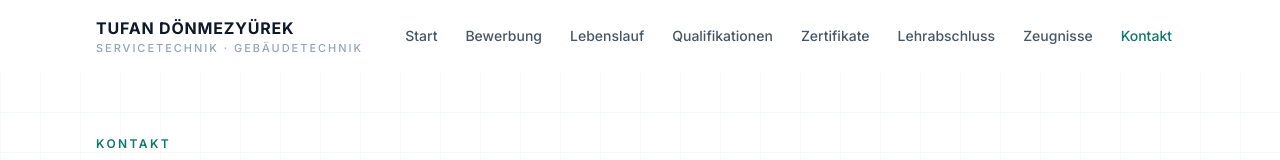
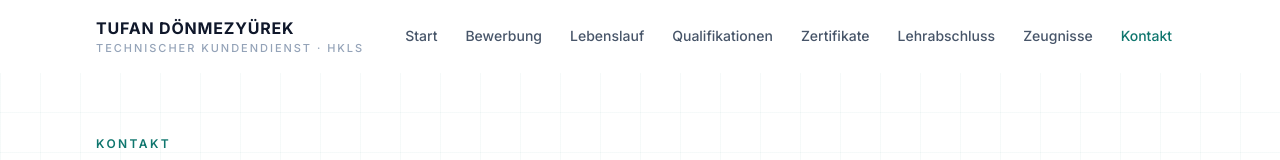
Before and after one commit to tufan8877/TufanDonmezyurek, a React (Vite) app: page /kontakt in a window 1280 px wide. Shown: the top 160 px of the page. Built offline with nearby package versions, Linux system fonts and the light colour scheme.

Commit message:
Header-Untertitel auf Technischer Kundendienst · HKLS ändern

```diff
--- a/src/components/Header.tsx
+++ b/src/components/Header.tsx
@@ -55,7 +55,7 @@ export default function Header() {
               Tufan Dönmezyürek
             </span>
             <span className="truncate text-[10px] font-medium uppercase tracking-[0.18em] text-slate-400 sm:text-[11px]">
-              Servicetechnik · Gebäudetechnik
+              Technischer Kundendienst · HKLS
             </span>
           </Link>
 
```
